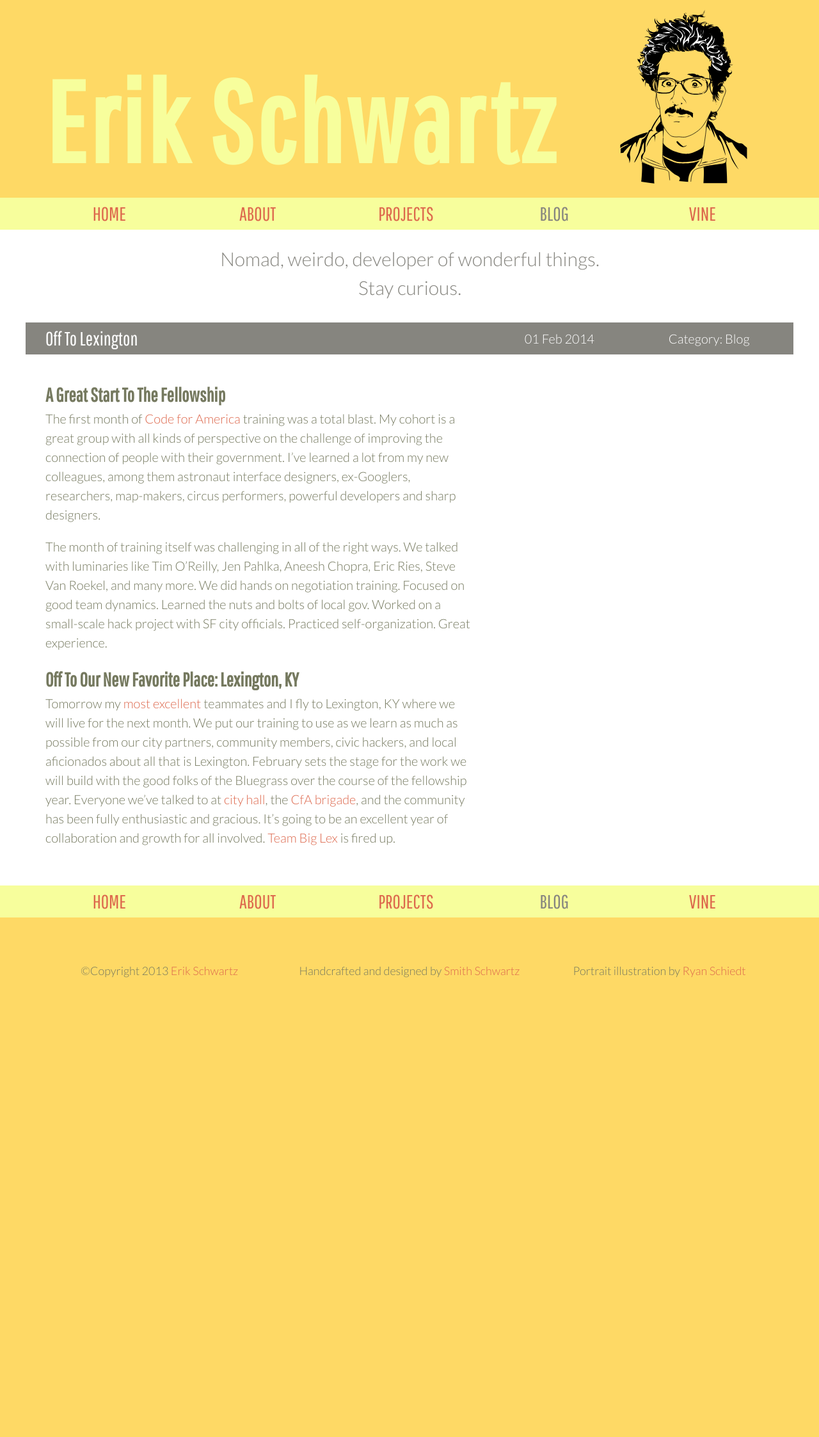
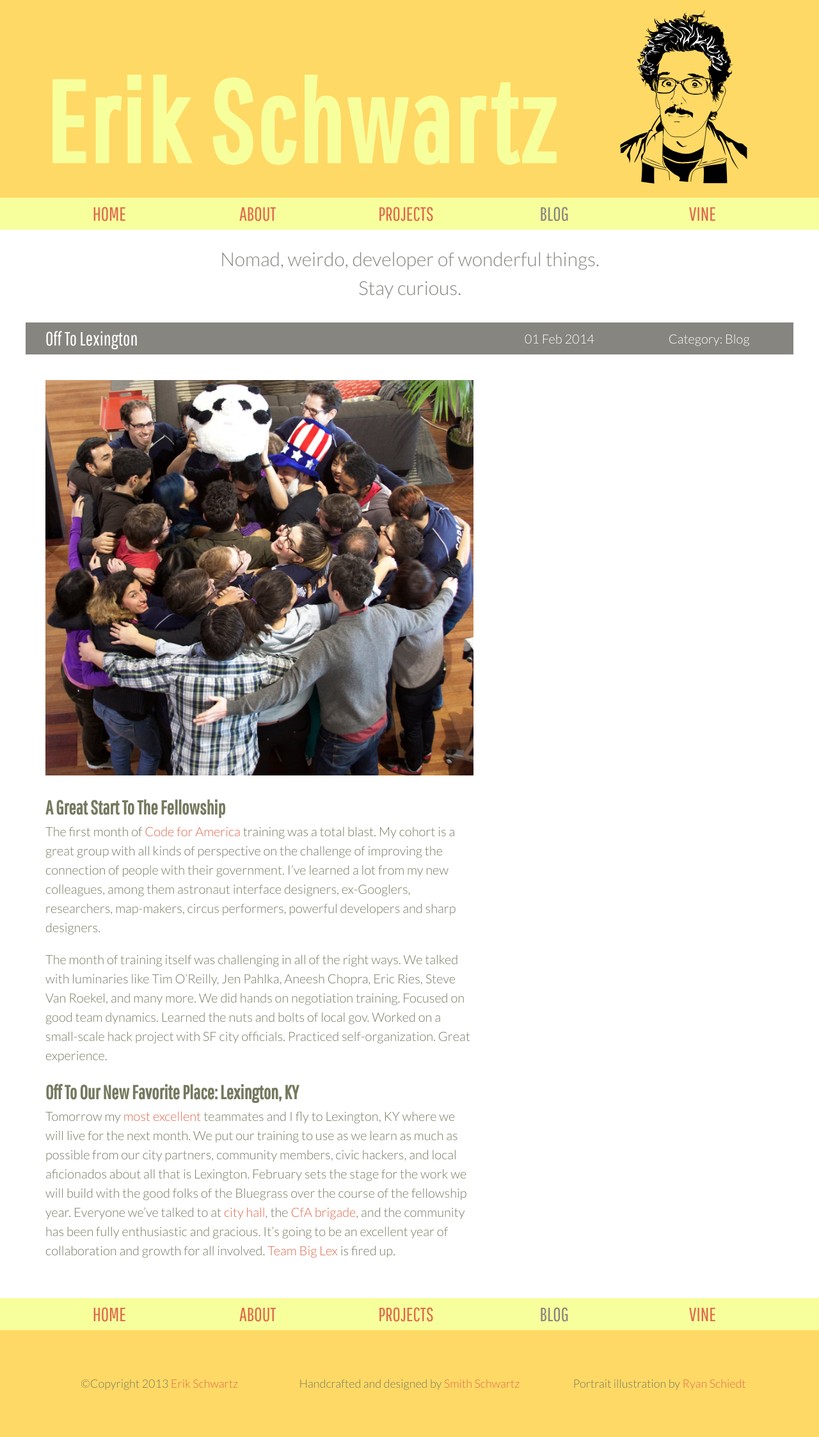
Before and after one commit to eeeschwartz/erikschwartz, a Jekyll site: the page built from _posts/2014-02-01-off-to-lexington.md, in a window 1280 px wide. Shown: the whole page at 64% size. Built offline with Jekyll 4.4.1, drawn with Linux system fonts in a browser that asks for light colours; before the commit the page ends 1601 px from its top, so only the background shows below that.

Commit message:
Add group-hug picture

```diff
--- a/_posts/2014-02-01-off-to-lexington.md
+++ b/_posts/2014-02-01-off-to-lexington.md
@@ -7,6 +7,8 @@ date: "2014-02-01"
 permalink: "off-to-lexington"
 ---
 
+![image](/images/fellows-group-hug.jpeg)
+
 ### A Great Start to the Fellowship
 The first month of [Code for America](http://codeforamerica.org) training was a total blast. My cohort is a great group with all kinds of perspective on the challenge of improving the connection of people with their government. I’ve learned a lot from my new colleagues, among them astronaut interface designers, ex-Googlers, researchers, map-makers, circus performers, powerful developers and sharp designers.
 
```
Also changed, not shown: images/fellows-group-hug.jpeg (added).
